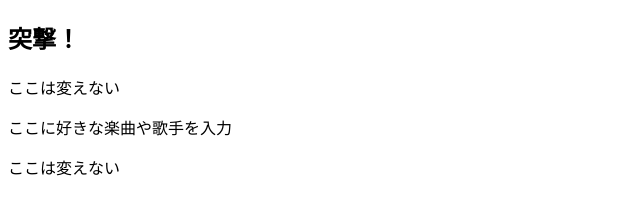
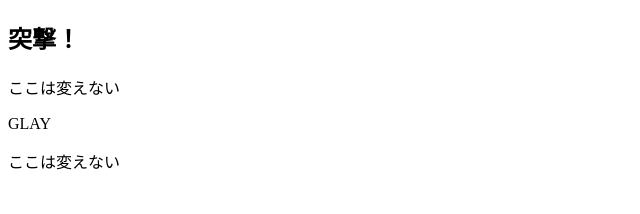
Before and after one commit to takahashi-morijyobi/testConflict, a plain HTML site: page index.html in a window 1280 px wide. Shown: the whole page, without its empty margins (0-640 px from the left). Drawn offline with Linux system fonts and the light colour scheme.

Commit message:
[modify]index.html

```diff
--- a/index.html
+++ b/index.html
@@ -6,7 +6,7 @@
 <body>
  <h2> 突撃！ </h2>
  <p>ここは変えない</p>
- <p>ここに好きな楽曲や歌手を入力</p>
+ <p>GLAY</p>
  <p>ここは変えない</p>
 </body>
 </html>
```
